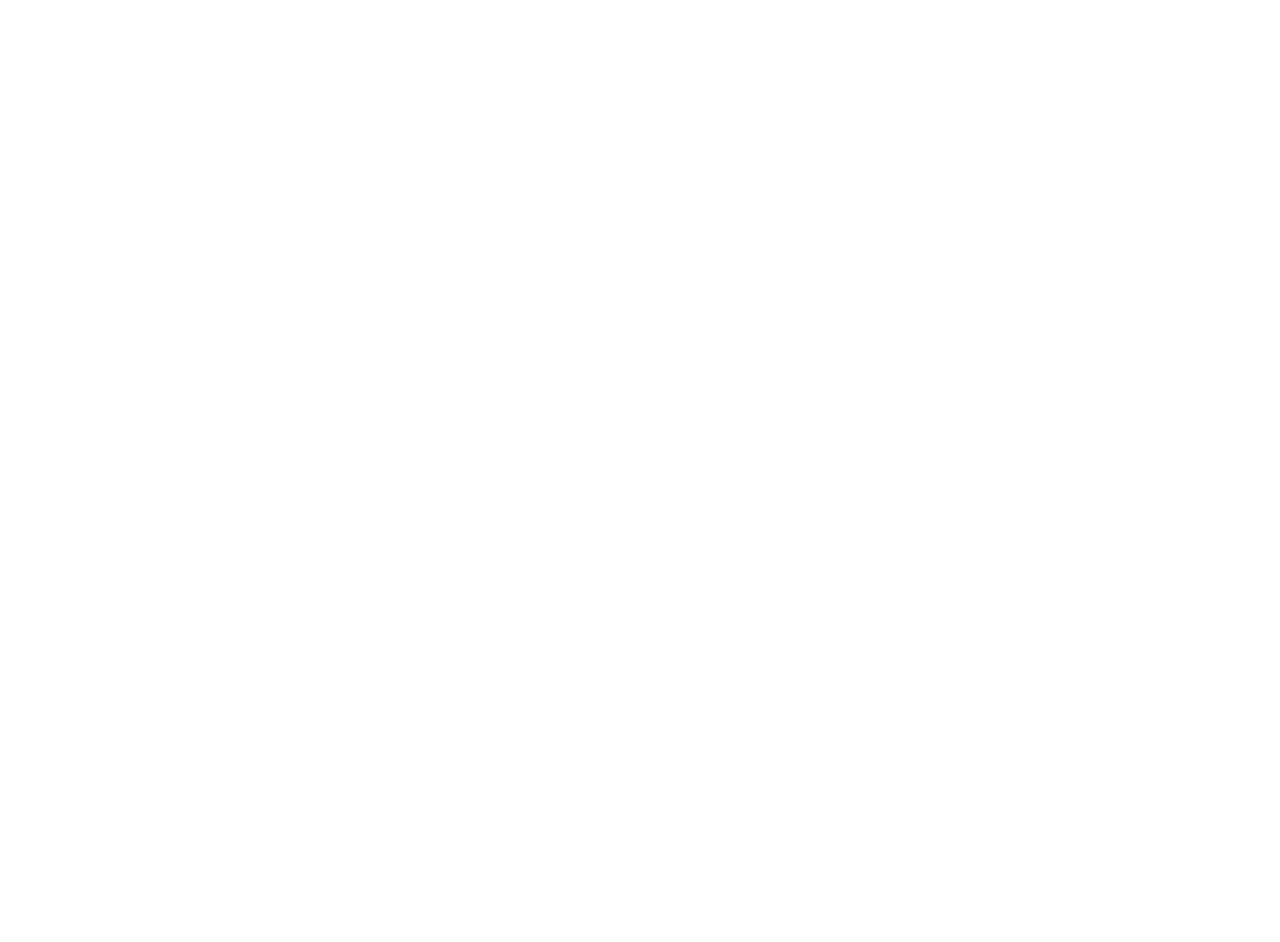
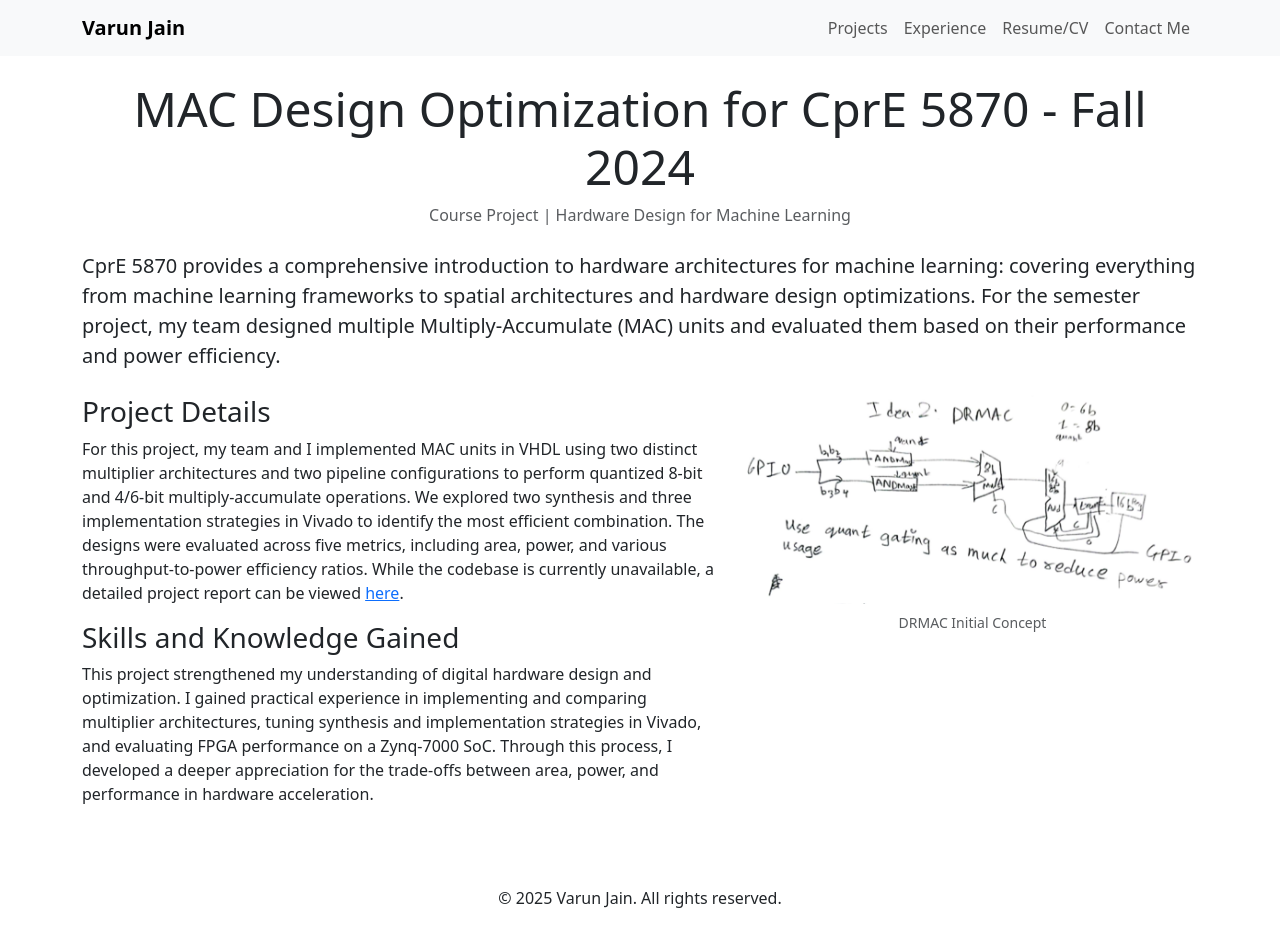
Before and after one commit to vsjain2004/vsjain2004.github.io, a plain HTML site: page projects/cpre587.html in a window 1280 px wide. Before the commit the page ends 800 px from the top, so only its background shows below. Drawn offline with nearby package versions, Linux system fonts and the light colour scheme.

Commit message:
finish 587

```diff
--- a/projects/cpre587.html
+++ b/projects/cpre587.html
@@ -0,0 +1,86 @@
+<!DOCTYPE html>
+<html lang="en">
+<head>
+    <meta charset="UTF-8">
+    <meta name="viewport" content="width=device-width, initial-scale=1.0">
+    <title>MAC Design Optimization for CprE 5870 | Varun Jain</title>
+    <link href="https://cdn.jsdelivr.net/npm/bootstrap@5.3.2/dist/css/bootstrap.min.css" rel="stylesheet" integrity="sha384-T3c6CoIi6uLrA9TneNEoa7RxnatzjcDSCmG1MXxSR1GAsXEV/Dwwykc2MPK8M2HN" crossorigin="anonymous">
+    <link href="../styles.css" rel="stylesheet">
+    <script src="../mysite.js"></script>
+</head>
+<body>
+    <!-- Navbar -->
+    <nav class="navbar navbar-expand-md navbar-light bg-light mb-4">
+        <div class="container">
+            <a class="navbar-brand fw-bold" href="/" id="about" style="color:black; font-size:20px;">Varun Jain</a>
+            <button class="navbar-toggler" type="button" data-bs-toggle="collapse" data-bs-target="#navbarNav" aria-controls="navbarNav" aria-expanded="false" aria-label="Toggle navigation">
+                <span class="navbar-toggler-icon"></span>
+            </button>
+            <div class="collapse navbar-collapse" id="navbarNav">
+                <ul class="navbar-nav ms-auto">
+                    <li class="nav-item"><a class="nav-link" href="../projects.html">Projects</a></li>
+                    <li class="nav-item"><a class="nav-link" href="../experience.html">Experience</a></li>
+                    <li class="nav-item"><a class="nav-link" href="../resume.html">Resume/CV</a></li>
+                    <li class="nav-item"><a class="nav-link" href="../contact.html">Contact Me</a></li>
+                </ul>
+            </div>
+        </div>
+    </nav>
+
+    <!-- Project Content -->
+    <div class="container mb-5">
+        <!-- Project Header -->
+        <div class="text-center mb-4">
+            <h1 class="display-5">MAC Design Optimization for CprE 5870 - Fall 2024</h1>
+            <p class="text-muted">Course Project | Hardware Design for Machine Learning</p>
+        </div>
+
+        <!-- Project Overview -->
+        <p class="lead">
+            CprE 5870 provides a comprehensive introduction to hardware architectures for machine learning:
+            covering everything from machine learning frameworks to spatial architectures and hardware design optimizations.
+            For the semester project, my team designed multiple Multiply-Accumulate (MAC) units and evaluated them based on their performance and power efficiency.
+        </p>
+
+        <!-- Project Details Section -->
+        <div class="row mt-4">
+            <!-- Description Column -->
+            <div class="col-md-7">
+                <h3>Project Details</h3>
+                <p>
+                    For this project, my team and I implemented MAC units in VHDL using two distinct multiplier architectures
+                    and two pipeline configurations to perform quantized 8-bit and 4/6-bit multiply-accumulate operations.
+                    We explored two synthesis and three implementation strategies in Vivado to identify the most efficient combination.
+                    The designs were evaluated across five metrics, including area, power, and various throughput-to-power efficiency ratios.
+                    While the codebase is currently unavailable, a detailed project report can be viewed
+                    <a href="../media/CprE 487_587 Final Project Report.pdf" target="_blank">here</a>.
+                </p>
+
+                <h3>Skills and Knowledge Gained</h3>
+                <p>
+                    This project strengthened my understanding of digital hardware design and optimization.
+                    I gained practical experience in implementing and comparing multiplier architectures,
+                    tuning synthesis and implementation strategies in Vivado, and evaluating FPGA performance
+                    on a Zynq-7000 SoC. Through this process, I developed a deeper appreciation for the trade-offs
+                    between area, power, and performance in hardware acceleration.
+                </p>
+            </div>
+
+            <!-- Image Column -->
+            <div class="col-md-5 text-center">
+                <img src="../media/DRMAC_Initial.png" class="img-fluid" alt="DRMAC Initial Concept">
+                <small class="d-block text-muted mt-2">DRMAC Initial Concept</small>
+            </div>
+        </div>
+    </div>
+
+    <!-- Footer -->
+    <footer class="py-3">
+        <div class="container text-center">
+            <p>&copy; 2025 Varun Jain. All rights reserved.</p>
+        </div>
+    </footer>
+
+    <script src="https://cdn.jsdelivr.net/npm/bootstrap@5.3.2/dist/js/bootstrap.bundle.min.js" integrity="sha384-C6RzsynM9kWDrMNeT87bh95OGNyZPhcTNXj1NW7RuBCsyN/o0jlpcV8Qyq46cDfL" crossorigin="anonymous"></script>
+</body>
+</html>
```
Also changed, not shown: projects.html (+3 -3 lines), media/DRMAC_Initial.png (added).
